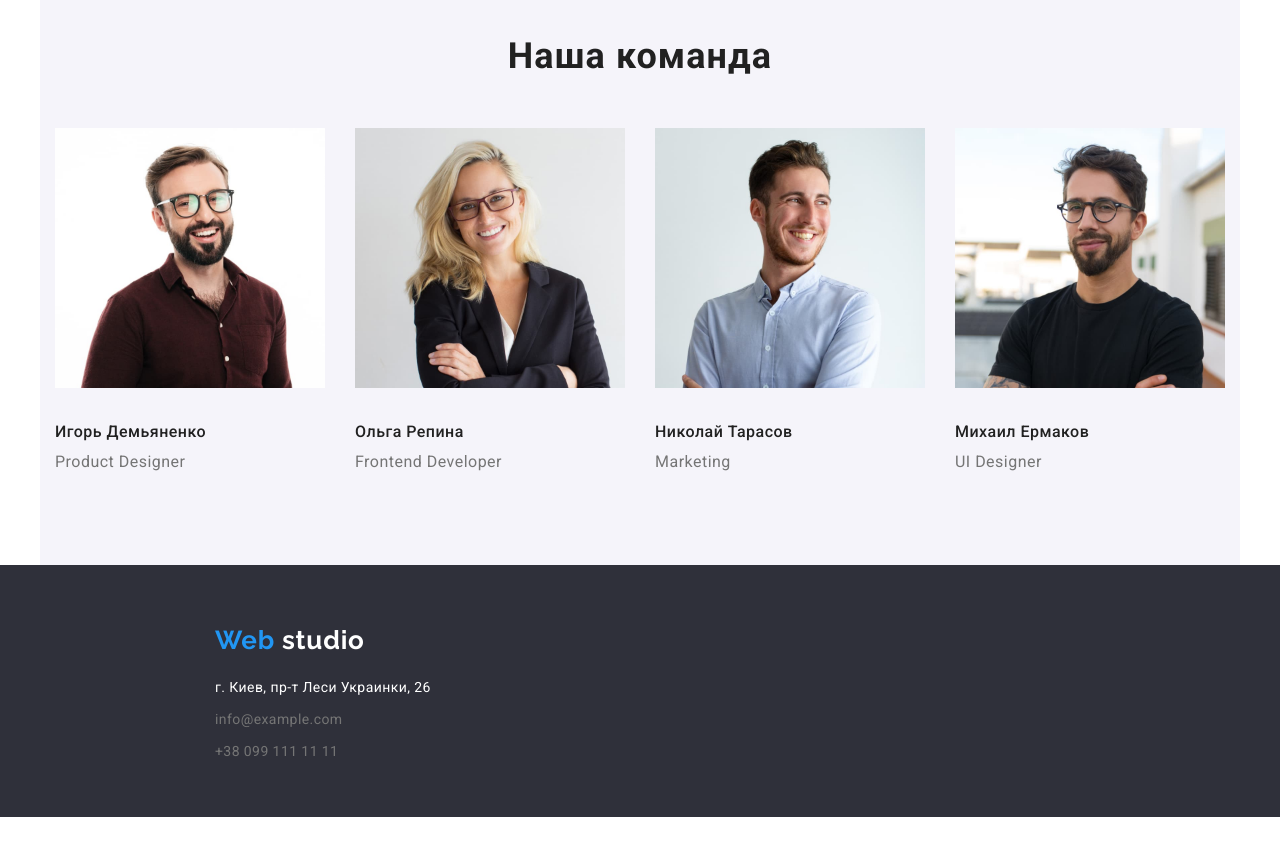
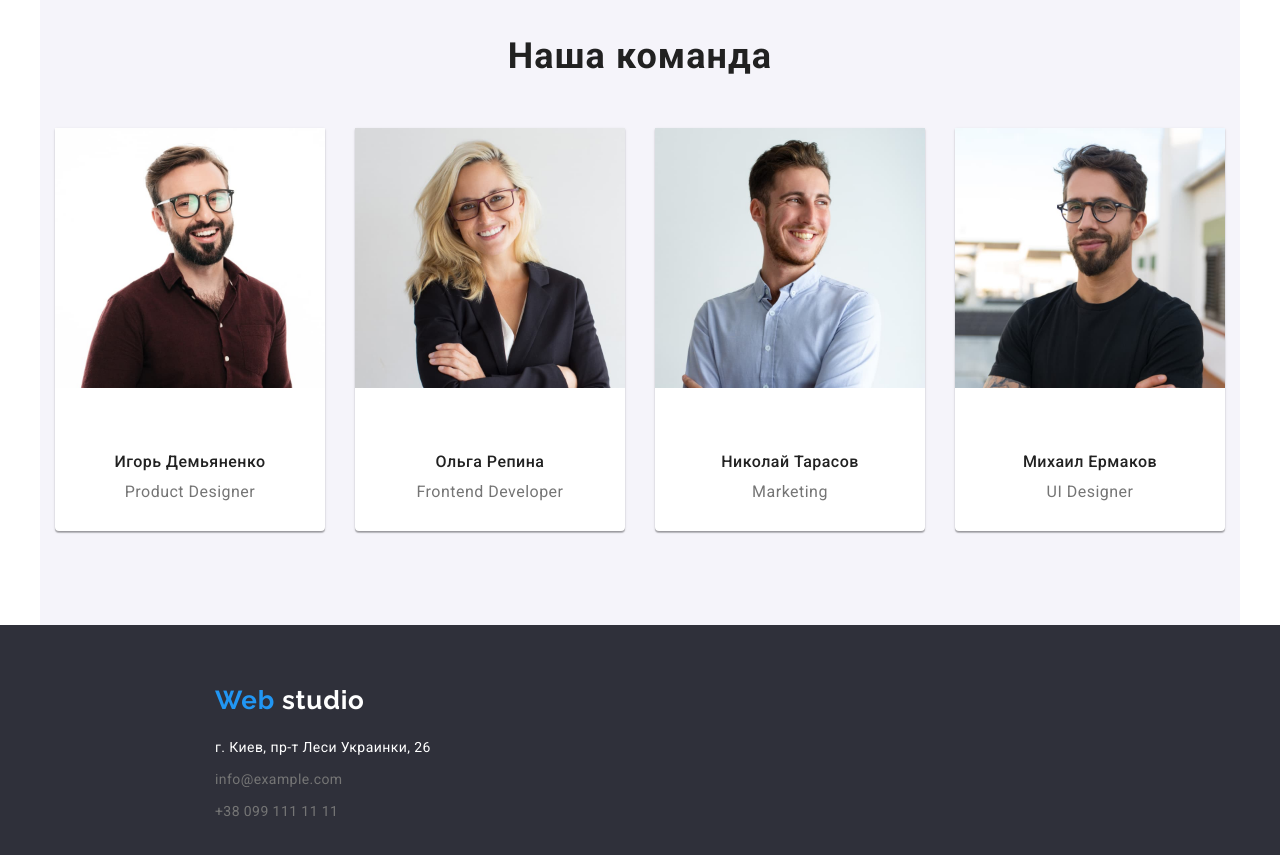
Before and after one commit to dmytrosem-tech/goit-markup-hw-03, a plain HTML site: page index.html in a window 1280 px wide. Shown: the part 1520-2375 px from the top of the page. Before the commit the page ends 2337 px from the top, so only its background shows below. Drawn offline with nearby package versions, Linux system fonts and the light colour scheme.

Commit message:
hw-3-final-4
Доделал карточки работников

```diff
--- a/css/style.css
+++ b/css/style.css
@@ -301,13 +301,24 @@ ul {
   margin-left: 30px;
 }
 
+.workers .item {
+  background-color: var(--white-words);
+  box-shadow: 0px 1px 3px rgba(0, 0, 0, 0.12), 0px 1px 1px rgba(0, 0, 0, 0.14), 0px 2px 1px rgba(0, 0, 0, 0.2);
+  border-radius: 0px 0px 4px 4px;
+}
+
 .worker-image {
   margin-bottom: 30px;
 }
 
 .workers-title {
+  margin-top: 30px;
+  margin-right: auto;
   margin-bottom: 10px;
+  margin-left: auto;
 
+  text-align: center;
+  width: 152px;
   color: var(--title-text-color);
   font-style: normal;
   font-weight: 500;
@@ -317,6 +328,12 @@ ul {
 }
 
 .workers .text {
+  margin-right: auto;
+  margin-bottom: 30px;
+  margin-left: auto;
+
+  text-align: center;
+  width: 147px;
   color: var(--main-text-color);
   font-weight: 400;
   font-size: 16px;
```
